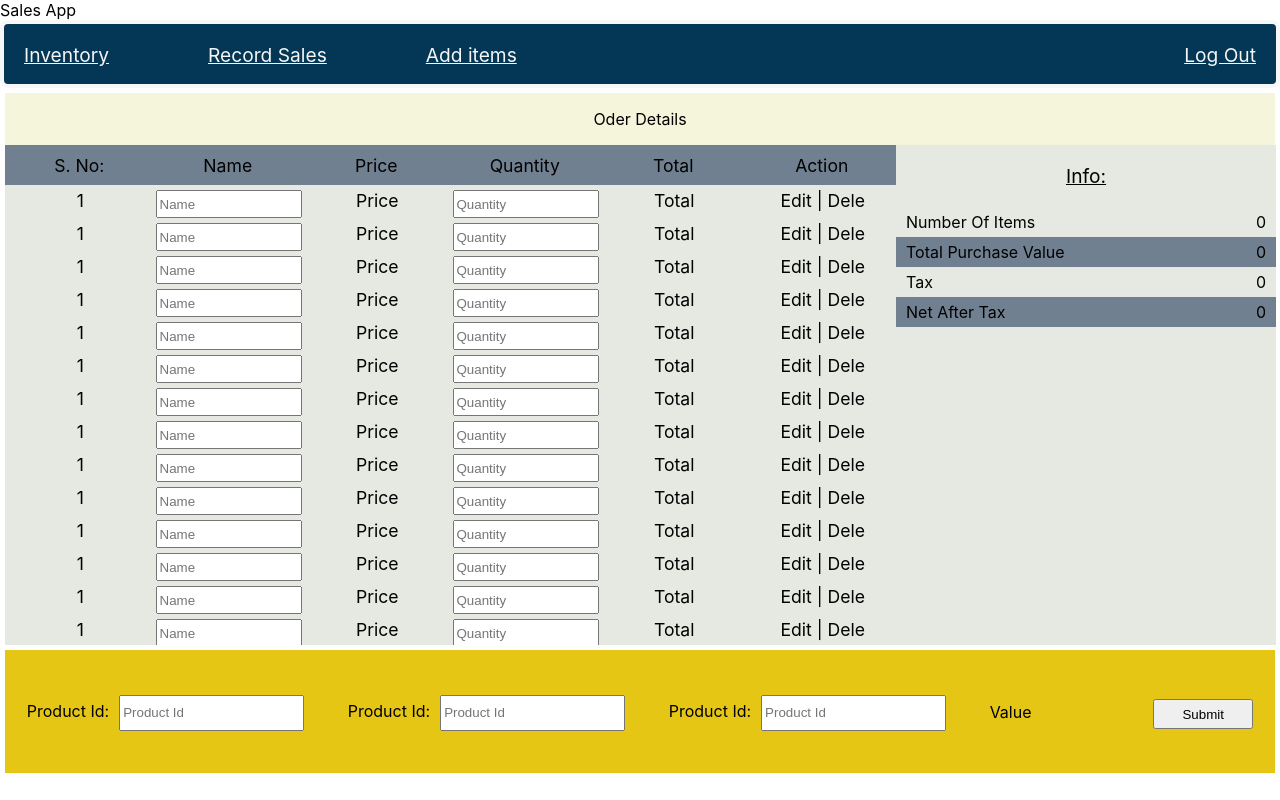
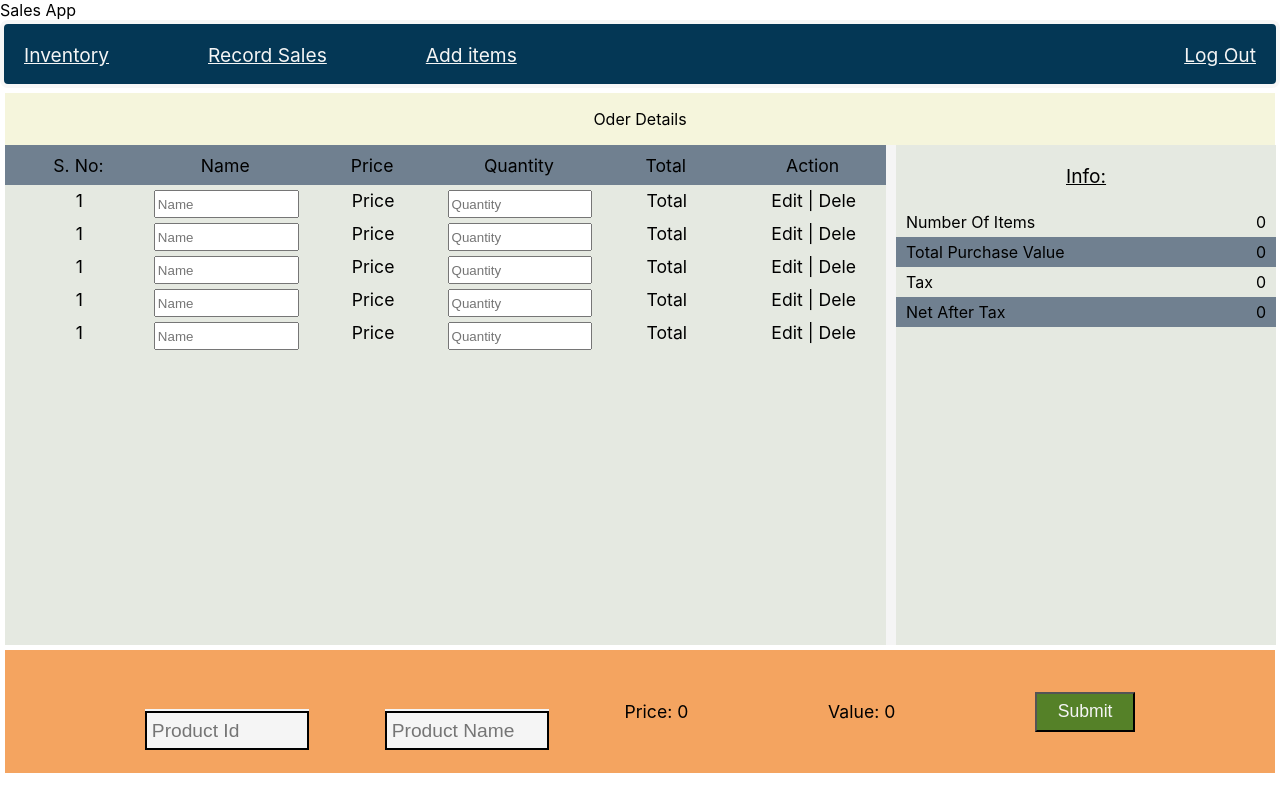
Before and after one commit to Narinder84/sales-record-app, a React (Create React App) app: page / in a window 1280 px wide. Built offline with nearby package versions, Linux system fonts and the light colour scheme.

Commit message:
search component

```diff
--- a/src/App.js
+++ b/src/App.js
@@ -4,7 +4,7 @@ import React from 'react';
 
 import './App.scss';
 import NavBar from './components/navbar-component/navbar-component.jsx';
-import SalesRecord from './components/sales-record/sales-record-component.jsx';
+import SalesRecord from './pages/sales-record/sales-record-component';
 
 function App() {
 	return (
--- a/src/components/sales-record/sales-record-component.jsx
+++ b/src/components/pages/sales-record/sales-record-component.jsx
@@ -1,6 +1,7 @@
 /** @format */
 
 import React from 'react';
+import SalesTable from '../../';
 
 import './sales-record-styles.scss';
 
@@ -11,56 +12,7 @@ const SalesRecord = () => {
 				<p>Oder Details</p>
 			</div>
 			<div className='upper-section'>
-				<div className='sales-table-container'>
-					<div className='sales-table'>
-						<div className='heading-row'>
-							<div className='cell'>
-								<span>S. No:</span>
-							</div>
-							<div className='cell'>
-								<span>Name</span>
-							</div>
-							<div className='cell'>
-								<span>price</span>
-							</div>
-							<div className='cell'>
-								<span>Quantity</span>
-							</div>
-							<div className='cell'>
-								<span>Total</span>
-							</div>
-							<div className='cell'>
-								<span>Action</span>
-							</div>
-						</div>
-						{[...new Array(50)].map(() => {
-							return (
-								<div className='data-row'>
-									<form>
-										<div className='cell'>
-											<span>1</span>
-										</div>
-										<div className='cell'>
-											<input placeholder='Name' />
-										</div>
-										<div className='cell'>
-											<span>Price</span>
-										</div>
-										<div className='cell'>
-											<input type='text' placeholder='Quantity' />
-										</div>
-										<div className='cell'>
-											<span>Total</span>
-										</div>
-										<div className='cell'>
-											<span>Edit | Dele</span>
-										</div>
-									</form>
-								</div>
-							);
-						})}
-					</div>
-				</div>
+				<SalesTable />
 				<div className='left-panel'>
 					<p>Info:</p>
 					<div className='table-section'>
--- /dev/null
+++ b/src/components/right-table/info-table.component.jsx
@@ -0,0 +1,32 @@
+/** @format */
+
+import React from 'react';
+
+import './info-table.style.scss';
+
+const InfoTable = () => {
+	return (
+		<div className='right-panel'>
+			<p>Info:</p>
+			<div className='table-section'>
+				<div className='row '>
+					<div className='row-cell'>Number Of Items</div>
+					<div className='row-cell'>0</div>
+				</div>
+				<div className='row col'>
+					<div className='row-cell'>Total Purchase Value</div>
+					<div className='row-cell'>0</div>
+				</div>
+				<div className='row '>
+					<div className='row-cell'>Tax</div>
+					<div className='row-cell'>0</div>
+				</div>
+				<div className='row col'>
+					<div className='row-cell'>Net After Tax</div>
+					<div className='row-cell'>0</div>
+				</div>
+			</div>
+		</div>
+	);
+};
+export default InfoTable;
--- /dev/null
+++ b/src/components/right-table/info-table.style.scss
@@ -0,0 +1,6 @@
+/** @format */
+
+.right-panel {
+	display: flex;
+	border-left: 10px solid whitesmoke;
+}
--- a/src/components/sale-form/sale-form.component.jsx
+++ b/src/components/sale-form/sale-form.component.jsx
@@ -1,31 +1,53 @@
 /** @format */
 
 import React from 'react';
+import SearchInput from '../search-inut-box/search-input.box';
 
 import './sale-form.style.scss';
 
-const SaleForm = () => {
-	return (
-		<div className='sale-panel'>
-			<div className=''>
-				<label htmlFor=''>Product Id:</label>
-				<input className='oder-form' placeholder='Product Id' />
-			</div>
-			<div className=''>
-				<label htmlFor=''>Product Id:</label>
-				<input className='oder-form' placeholder='Product Id' />
-			</div>
-			<div className=''>
-				<label htmlFor=''>Product Id:</label>
-				<input className='oder-form' placeholder='Product Id' />
-			</div>
+class SaleForm extends React.Component {
+	constructor(props) {
+		super(props);
+		this.state = {
+			productId: '',
+			productName: '',
+			productPrice: '',
+			list: [],
+			// list: [
+			// 	{ id: 1, name: 'milk', price: 2 },
+			// 	{ id: 2, name: 'water', price: 1 },
+			// 	{ id: 3, name: 'tea', price: 3 },
+			// ],
+		};
+	}
 
-			<span>Value</span>
-			<div className='bt'>
+	handleChange = (e) => {
+		const { name, value } = e.target;
+		this.setState({ [name]: value });
+	};
+
+	render() {
+		console.log(this.state);
+		return (
+			<form className='sale-panel'>
+				<SearchInput
+					name='productId'
+					placeholder='Product Id'
+					list={this.state.list.map((val) => val.id)}
+					handleChange={this.handleChange}
+				/>
+				<SearchInput
+					name='productName'
+					placeholder='Product Name'
+					list={this.state.list.map((val) => val.name)}
+				/>
+				<p>Price: {0}</p>
+				<p>Value: {0}</p>
+
 				<button>Submit</button>
-			</div>
-		</div>
-	);
-};
+			</form>
+		);
+	}
+}
 
 export default SaleForm;
--- a/src/components/sale-form/sale-form.style.scss
+++ b/src/components/sale-form/sale-form.style.scss
@@ -0,0 +1,17 @@
+/** @format */
+.sale-panel {
+	justify-content: space-evenly;
+	width: 100%;
+	display: flex;
+	align-items: center;
+	button {
+		color: whitesmoke;
+		font-size: 1.1rem;
+		height: 40px;
+		width: 100px;
+		background-color: #558128;
+	}
+	p {
+		font-size: 1.1rem;
+	}
+}
--- /dev/null
+++ b/src/components/sales-table/sales-table.container.jsx
@@ -0,0 +1,60 @@
+/** @format */
+
+import React from 'react';
+import './sales-table.style.scss';
+
+const SalesTable = () => {
+	return (
+		<div className='sales-table-container'>
+			<div className='sales-table'>
+				<div className='heading-row'>
+					<div className='cell'>
+						<span>S. No:</span>
+					</div>
+					<div className='cell'>
+						<span>Name</span>
+					</div>
+					<div className='cell'>
+						<span>price</span>
+					</div>
+					<div className='cell'>
+						<span>Quantity</span>
+					</div>
+					<div className='cell'>
+						<span>Total</span>
+					</div>
+					<div className='cell'>
+						<span>Action</span>
+					</div>
+				</div>
+				{[...new Array(5)].map((val, indx) => {
+					return (
+						<div key={indx} className='data-row'>
+							<form>
+								<div className='cell'>
+									<span>1</span>
+								</div>
+								<div className='cell'>
+									<input placeholder='Name' />
+								</div>
+								<div className='cell'>
+									<span>Price</span>
+								</div>
+								<div className='cell'>
+									<input type='text' placeholder='Quantity' />
+								</div>
+								<div className='cell'>
+									<span>Total</span>
+								</div>
+								<div className='cell'>
+									<span>Edit | Dele</span>
+								</div>
+							</form>
+						</div>
+					);
+				})}
+			</div>
+		</div>
+	);
+};
+export default SalesTable;
--- /dev/null
+++ b/src/components/sales-table/sales-table.style.scss
@@ -0,0 +1 @@
+/** @format */
--- a/src/components/search-inut-box/search-input-box.styled.scss
+++ b/src/components/search-inut-box/search-input-box.styled.scss
@@ -1,12 +1,31 @@
 /** @format */
 .input-container {
+	width: 100px;
 	label {
 		font-size: 1.1rem;
 		padding-right: 10px;
 	}
 	input {
+		width: 150px;
+		margin-top: 0px;
+		background-color: whitesmoke;
+		border: 2px solid black;
+		font-size: 1.2rem;
 		padding: 5px;
 		margin-top: 2px;
 		height: 25px;
 	}
 }
+.li {
+	list-style: none;
+	padding-left: 5px;
+}
+.serach-box {
+	margin-top: 0px;
+	bottom: 50px;
+	background-color: whitesmoke;
+	position: absolute;
+	&.active {
+		border: 1px black solid;
+	}
+}
--- a/src/components/search-inut-box/search-input.box.jsx
+++ b/src/components/search-inut-box/search-input.box.jsx
@@ -4,11 +4,22 @@ import React from 'react';
 
 import './search-input-box.styled.scss';
 
-const SearchInput = ({ label, handleChange, ...other }) => {
+const SearchInput = ({ list, label, handleChange, ...other }) => {
 	return (
 		<div className='input-container'>
-			<label htmlFor=''>{label}</label>
-			<input className='oder-form' onchange={handleChange} {...other} />
+			<div className='serach-box'>
+				{list.map((val, indx) => {
+					return (
+						<>
+							<li className='li' key={indx}>
+								{val}
+							</li>
+						</>
+					);
+				})}
+
+				<input className='oder-form' onChange={handleChange} {...other} />
+			</div>
 		</div>
 	);
 };
--- /dev/null
+++ b/src/pages/sales-record/sales-record-component.jsx
@@ -0,0 +1,27 @@
+/** @format */
+
+import React from 'react';
+import InfoTable from '../../components/right-table/info-table.component';
+import SaleForm from '../../components/sale-form/sale-form.component';
+import SalesTable from '../../components/sales-table/sales-table.container';
+
+import './sales-record-styles.scss';
+
+const SalesRecord = () => {
+	return (
+		<div className='sales-record-container'>
+			<div className='sales-heading'>
+				<p>Oder Details</p>
+			</div>
+			<div className='upper-section'>
+				<SalesTable />
+				<InfoTable />
+			</div>
+			<div className='lower-section'>
+				<SaleForm />
+			</div>
+		</div>
+	);
+};
+
+export default SalesRecord;
--- a/src/components/sales-record/sales-record-styles.scss
+++ b/src/pages/sales-record/sales-record-styles.scss
@@ -14,10 +14,10 @@
 	height: 500px;
 	width: 99.3vw;
 	background-color: rgb(229, 233, 225);
-	.left-panel {
+	.right-panel {
 		display: flex;
 		flex-direction: column;
-		width: 500px;
+		width: 400px;
 		align-items: center;
 		p {
 			font-size: 1.2rem;
@@ -91,32 +91,32 @@
 	display: flex;
 	flex-direction: column;
 	margin-top: 5px;
-	background-color: rgb(230, 198, 20);
+	background-color: sandybrown;
+	justify-content: center;
 	height: 123px;
-	align-items: center;
-	justify-content: center;
-	.sale-panel {
-		width: 100%;
-		display: flex;
-		flex-wrap: wrap;
-		justify-content: space-around;
-		align-items: center;
-		label {
-			padding-right: 10px;
-		}
-		input {
-			margin-top: 2px;
-			height: 30px;
-		}
-		button {
-			margin-top: 5px;
-			width: 100px;
-			height: 30px;
-		}
-		span {
-			width: 120px;
-		}
-	}
+
+	// .sale-panel {
+	// 	width: 100%;
+	// 	display: flex;
+	// 	flex-wrap: wrap;
+	// 	justify-content: space-around;
+	// 	align-items: center;
+	// 	label {
+	// 		padding-right: 10px;
+	// 	}
+	// 	input {
+	// 		margin-top: 2px;
+	// 		height: 30px;
+	// 	}
+	// 	button {
+	// 		margin-top: 5px;
+	// 		width: 100px;
+	// 		height: 30px;
+	// 	}
+	// 	span {
+	// 		width: 120px;
+	// 	}
+	// }
 }
 
 // @media only screen and (max-width: 400px) {
```
Also changed, not shown: 1 other file (tests, documents, lock files or other folders).
